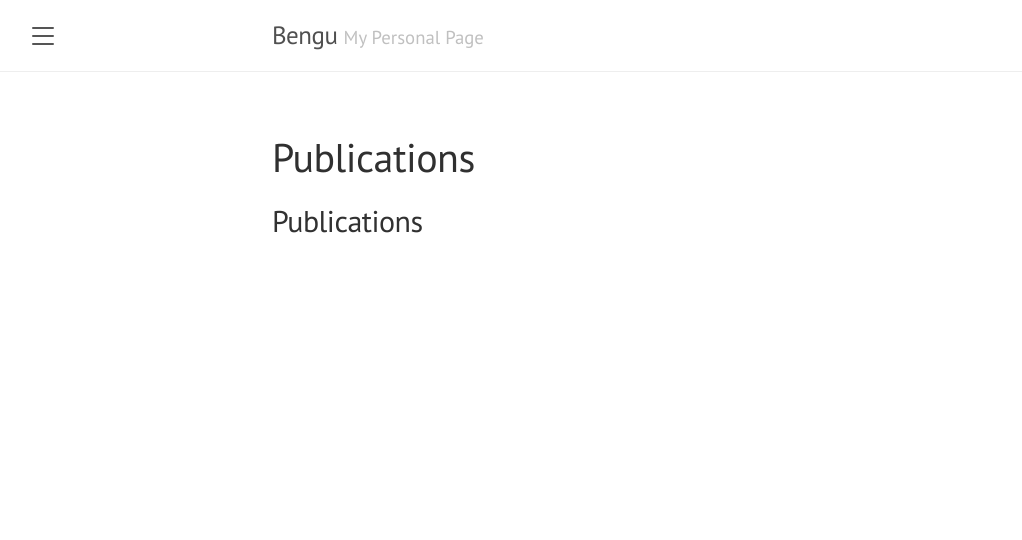
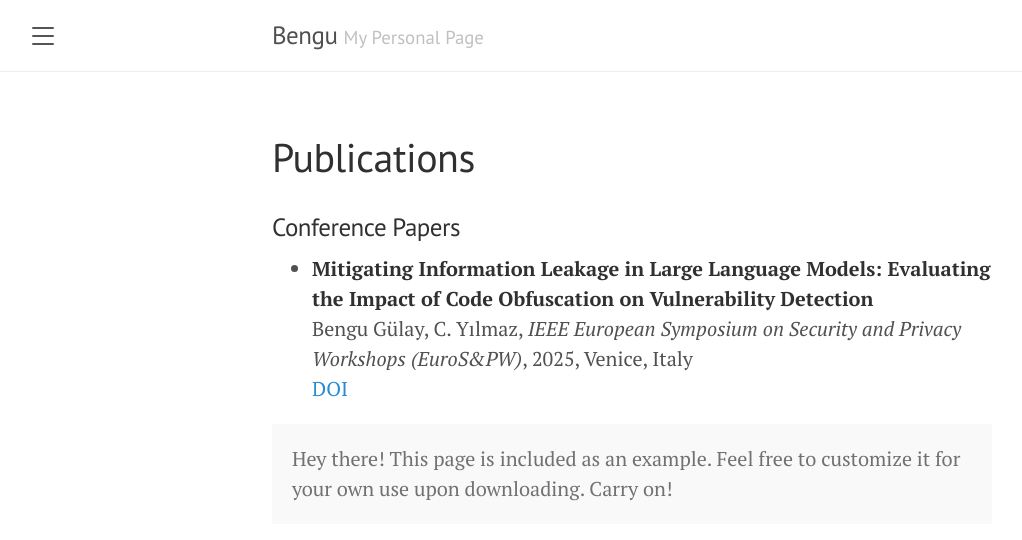
Before and after one commit to bengulay/bengulay.github.io, a Jekyll site: the page built from publications.md, in a window 1280 px wide. Shown: the top 540 px of the page, without its empty margins (8-1030 px from the left). Built offline with Jekyll 4.4.1, drawn with Linux system fonts in a browser that asks for light colours.

Commit message:
Update publications.md

```diff
--- a/publications.md
+++ b/publications.md
@@ -4,4 +4,12 @@ title: Publications
 permalink: /publications/
 ---
 
-## Publications
+### Conference Papers
+
+- **Mitigating Information Leakage in Large Language Models: Evaluating the Impact of Code Obfuscation on Vulnerability Detection**
+  Bengu Gülay, C. Yılmaz, *IEEE European Symposium on Security and Privacy Workshops (EuroS&PW)*, 2025, Venice, Italy
+  [DOI](https://doi.org/10.1109/EuroSPW67616.2025.00007)
+
+<p class="message">
+  Hey there! This page is included as an example. Feel free to customize it for your own use upon downloading. Carry on!
+</p>
```
